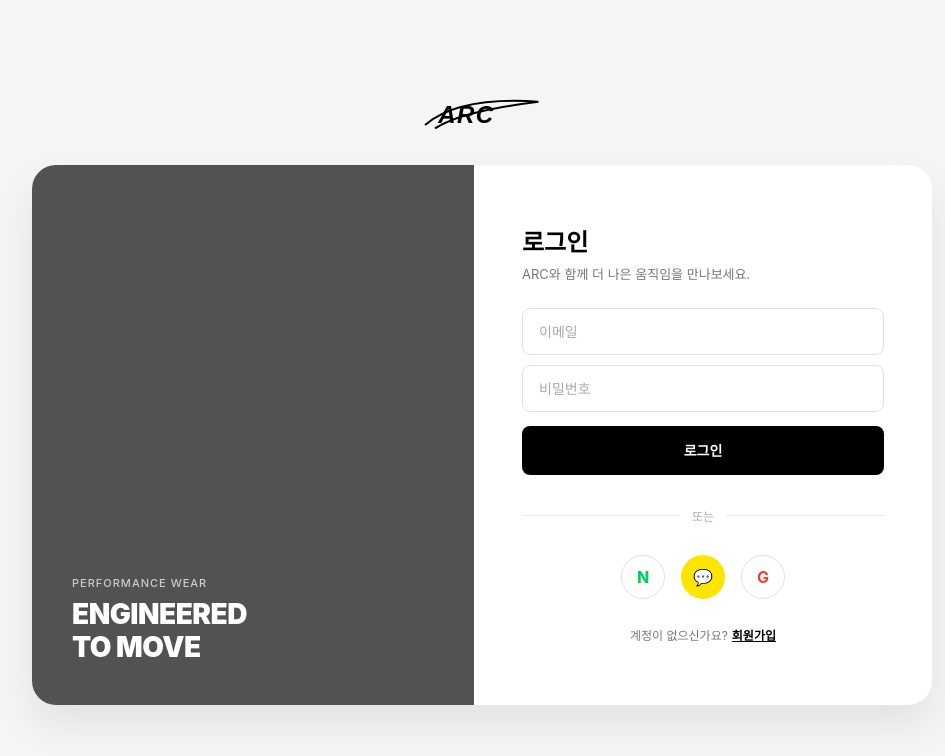
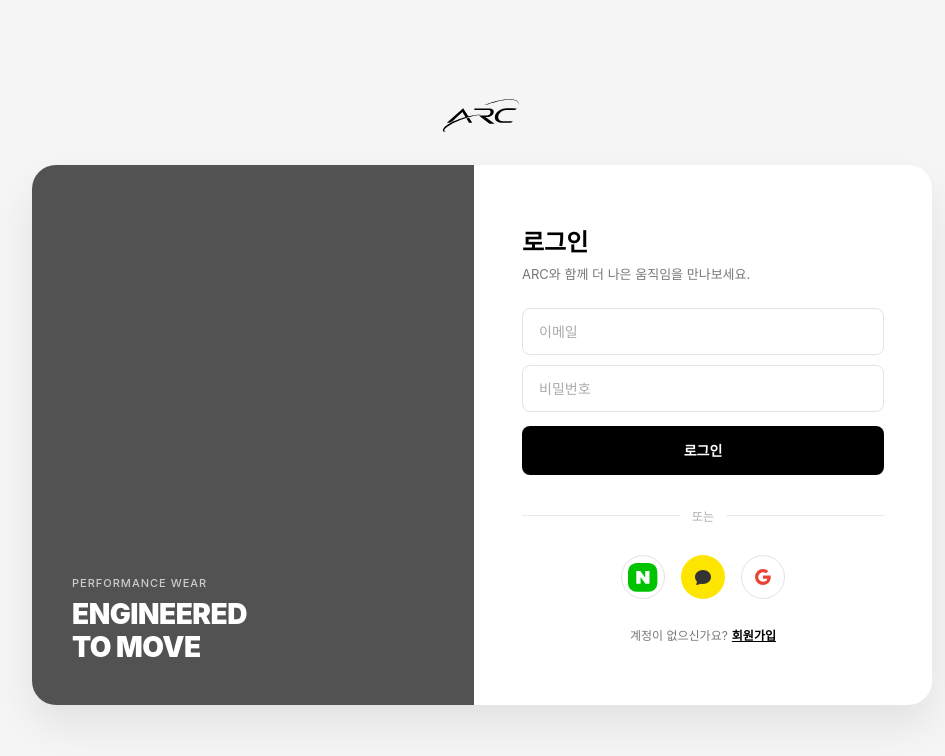
Before and after one commit to mallangdochi/Mini-e-Commerce-team-project, a React (Vite) app: page /login in a window 1280 px wide. Shown: the top 756 px of the page, without its empty margins (158-1103 px from the left). Built offline with nearby package versions, Linux system fonts and the light colour scheme; the HTML template or start-up script is replaced by a standard one; a web font is replaced by a local one.

Commit message:
feat: 로그인 페이지 소셜 버튼 SVG 로고 추가

```diff
--- a/src/pages/LoginPage.jsx
+++ b/src/pages/LoginPage.jsx
@@ -22,28 +22,19 @@ function LoginPage() {
         <Link to="/" className="login-logo-wrapper" aria-label="ARC 홈으로 이동">
           <svg
             className="login-app-logo"
-            viewBox="0 0 200 60"
-            fill="none"
+            viewBox="0 0 658.06 315.87"
+            fill="currentColor"
             xmlns="http://www.w3.org/2000/svg"
           >
-            <path
-              d="M15 45C50 15 110 5 185 10C120 18 60 30 30 50"
-              stroke="currentColor"
-              strokeWidth="3"
-            />
-
-            <text
-              x="35"
-              y="42"
-              fontFamily="sans-serif"
-              fontSize="36"
-              fontWeight="900"
-              fontStyle="italic"
-              fill="currentColor"
-              letterSpacing="2"
-            >
-              ARC
-            </text>
+            <g>
+              <path d="M358.38,172.98l73,54h-40.5l-84.5-65h62.5c3.87,0,15.05-4.19,18.44-6.56,10.05-7.05,18.44-25.02,6-33.87-1-.71-6.79-3.57-7.43-3.57h-115.5c.37-2.24.71-4.54,1.02-6.9.23-1.72.43-3.42.61-5.08,41.3-.02,82.6-.03,123.91-.05,44.35,4.58,33,52.14-.86,64.21-1.72.61-9,2.83-10.17,2.83h-26.5Z" />
+              <path d="M576.38,206.98l-15.56,11.94c-34.3-3.13-122.87,15.06-127.43-37.46-3.57-41.13,40.34-69.87,76.61-74.36,31.05-3.85,65.93.14,97.37-.63l-14.7,12.3c-40.86,3.54-92.55-11.84-121.71,25.29-21.54,27.42-12.47,62.92,25.92,62.92h79.5Z" />
+            </g>
+            <path d="M617.37,79.97c-.26.53-.53,1.06-.79,1.59.11-.58.23-1.16.34-1.74.14-.68.34-1.67.56-2.88.05-.31.88-5.03.98-7.46.2-4.8-2.06-8.87-3.04-10.61-2.87-5.15-7.35-8.47-12.24-10.98-19.28-9.89-48.24-9.95-48.24-9.95-29.07-.06-50.13,2.6-50.13,2.6-23.31,2.55-41.23,6.73-53.55,10.19-12.25,3.45-39.24,11.9-42.45,12.9-5.54,1.74-11.12,3.38-16.65,5.16-15.6,5.04-24.58,8.52-37.98,9.49-1.62.12-2.96.17-3.81.2,18.5-7.13,37.26-13.94,56.24-19.77,47.26-14.51,102.63-27.2,152.31-24.78,25.23,1.23,73.95,9.81,58.44,46.04Z" />
+            <g>
+              <path d="M54.38,218.98l128.45-114.06,40.68,62.97c13.55-3.33,28.72-6.33,45.35-8.49,20.37-2.65,39.05-3.53,55.5-3.44-72.03,8.74-144.15,29.55-209.35,61.15-20.09,9.74-71.48,37.9-79.83,58.17-2.2,5.35-2.94,8.24,2.24,12.13l9.94,4.55c-19.48-2.39-33.26-7.08-19.63-28.12,14.12-21.78,56.68-44.55,80.28-55.72,29.93-14.16,61.46-25.22,93.35-34.16l-24.5-39.97-77.99,72.99c-3.9.27-21.71,11.99-23.01,11.99h-21.5Z" />
+              <polygon points="254.38 218.98 228.88 218.98 208.38 184.99 229.77 179.19 254.38 218.98" />
+            </g>
           </svg>
         </Link>
 
@@ -113,7 +104,19 @@ function LoginPage() {
                 className="login-social-btn login-social-naver"
                 aria-label="네이버 로그인"
               >
-                N
+                <svg
+                  width="30"
+                  height="29"
+                  viewBox="0 0 30 29"
+                  fill="none"
+                  xmlns="http://www.w3.org/2000/svg"
+                >
+                  <rect width="29.3721" height="28.7847" rx="8.6354" fill="#00C300" />
+                  <path
+                    d="M17.2443 14.7926L12.3603 7.91602H8.31238V20.764H12.5541V13.8874L17.4372 20.764H21.486V7.91602H17.2443V14.7926Z"
+                    fill="white"
+                  />
+                </svg>
               </button>
 
               <button
@@ -121,7 +124,16 @@ function LoginPage() {
                 className="login-social-btn login-social-kakao"
                 aria-label="카카오 로그인"
               >
-                💬
+                <svg
+                  xmlns="http://www.w3.org/2000/svg"
+                  width="16"
+                  height="16"
+                  fill="currentColor"
+                  className="bi bi-chat-fill"
+                  viewBox="0 0 16 16"
+                >
+                  <path d="M8 15c4.418 0 8-3.134 8-7s-3.582-7-8-7-8 3.134-8 7c0 1.76.743 3.37 1.97 4.6-.097 1.016-.417 2.13-.771 2.966-.079.186.074.394.273.362 2.256-.37 3.597-.938 4.18-1.234A9 9 0 0 0 8 15" />
+                </svg>
               </button>
 
               <button
@@ -129,7 +141,16 @@ function LoginPage() {
                 className="login-social-btn login-social-google"
                 aria-label="구글 로그인"
               >
-                G
+                <svg
+                  xmlns="http://www.w3.org/2000/svg"
+                  width="16"
+                  height="16"
+                  fill="currentColor"
+                  className="bi bi-google"
+                  viewBox="0 0 16 16"
+                >
+                  <path d="M15.545 6.558a9.4 9.4 0 0 1 .139 1.626c0 2.434-.87 4.492-2.384 5.885h.002C11.978 15.292 10.158 16 8 16A8 8 0 1 1 8 0a7.7 7.7 0 0 1 5.352 2.082l-2.284 2.284A4.35 4.35 0 0 0 8 3.166c-2.087 0-3.86 1.408-4.492 3.304a4.8 4.8 0 0 0 0 3.063h.003c.635 1.893 2.405 3.301 4.492 3.301 1.078 0 2.004-.276 2.722-.764h-.003a3.7 3.7 0 0 0 1.599-2.431H8v-3.08z" />
+                </svg>
               </button>
             </div>
 
```
